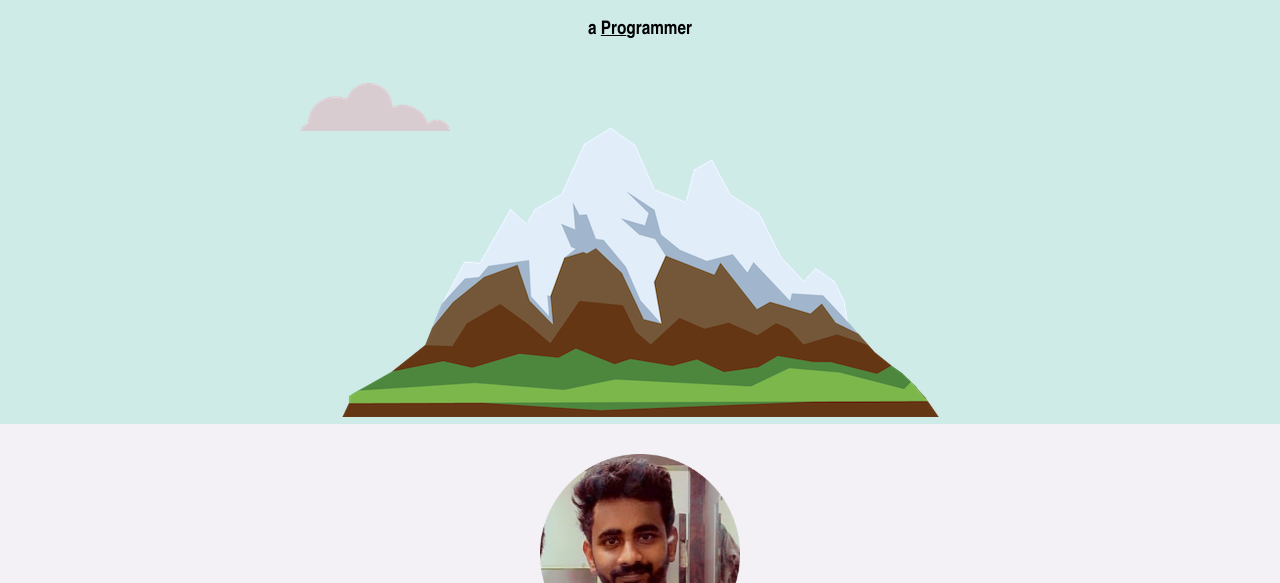
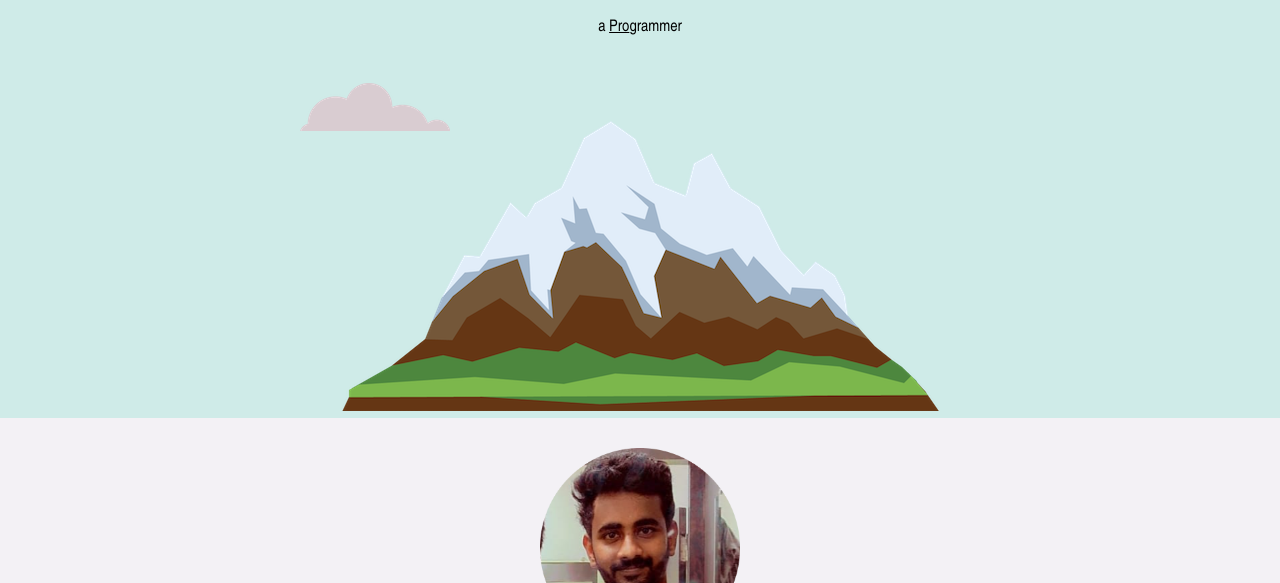
Before and after one commit to Maheeesh/newwebsite, a plain HTML site: page index.html in a window 1280 px wide. Shown: the part 217-800 px from the top of the page. Drawn offline with Linux system fonts and the light colour scheme.

Commit message:
Update index.html

```diff
--- a/index.html
+++ b/index.html
@@ -16,7 +16,7 @@
     <div class="top-container">
         <img class="top-cloud" src="cloud.png" alt="cloud-img"><br>
         <h1>I'm <br>MAHEESH</h1>
-        <h3>a <span class="pro">Pro</span>grammer</h3>
+        <p>a <span class="pro">Pro</span>grammer</p>
        <img class="bottom-cloud" src="cloud.png" alt="cloud-img">
         <img src="mountain.png" alt="mountain-img">
     </div>
```
